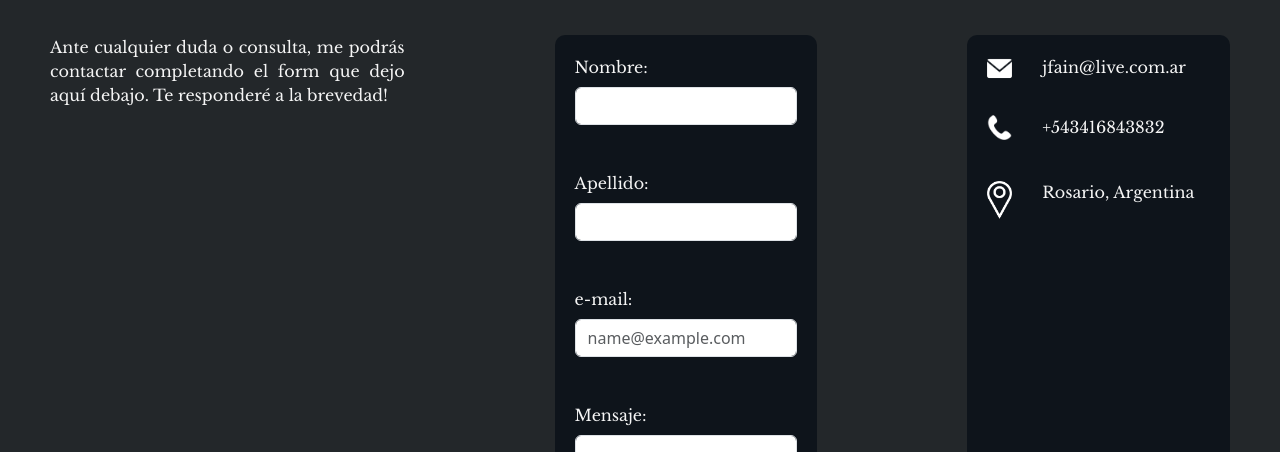
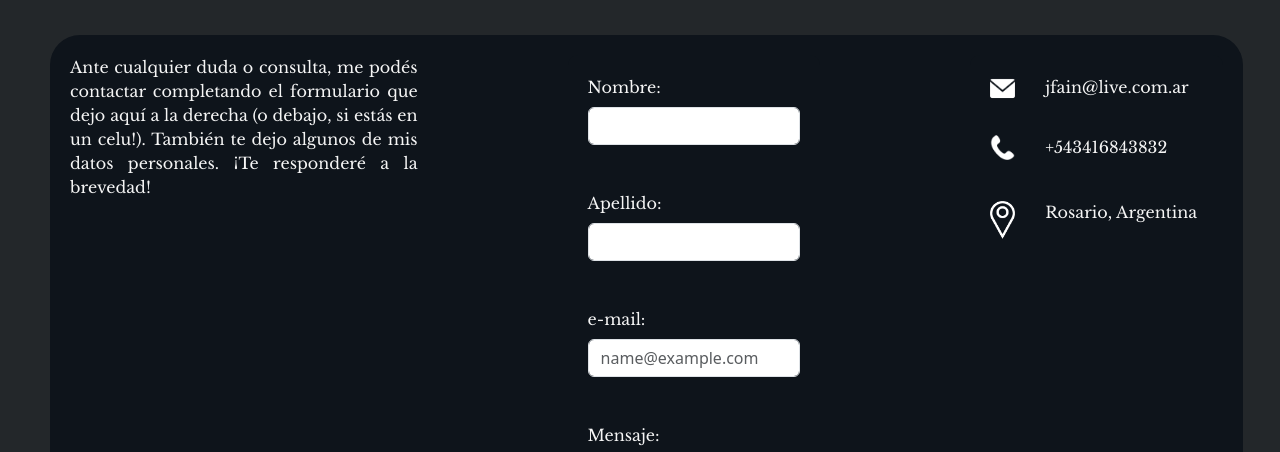
Before and after one commit to tambero14/coderhouse, a website: page pages/contacto.html in a window 1280 px wide. Shown: the part 268-720 px from the top of the page. Drawn offline with nearby package versions, Linux system fonts and the light colour scheme.

Commit message:
página 'contacto' terminada!

```diff
--- a/pages/contacto.html
+++ b/pages/contacto.html
@@ -48,7 +48,7 @@
             <h1>CONTACTO</h1>
         </div>
         <div class="contacto-elementos">
-            <p class="nota">Ante cualquier duda o consulta, me podrás contactar completando el form que dejo aquí debajo. Te responderé a la brevedad!</p>
+            <p class="nota">Ante cualquier duda o consulta, me podés contactar completando el formulario que dejo aquí a la derecha (o debajo, si estás en un celu!). También te dejo algunos de mis datos personales. ¡Te responderé a la brevedad!</p>
             <section class="form">
                 <div class="mb-3">
                     <label for="exampleFormControlInput1" class="form-label" style="color: whitesmoke;">Nombre:</label>
--- a/scss/pages/contacto.scss
+++ b/scss/pages/contacto.scss
@@ -13,6 +13,14 @@ main.contacto {
     h1 {
         @include titulo-main;
     }
+    div.contacto-elementos {
+        display: grid;
+        grid-template-columns: 1fr;
+        grid-template-rows: auto;
+        gap: 40px;
+        background-color: $color-nav-foot;
+        padding: 20px;
+        border-radius: 30px;
         section.form {
             button.btn {
                 background-color: $color-font-copete;
@@ -23,12 +31,10 @@ main.contacto {
                 font-family: $parrafo;
             }
         }
-
         p.nota {
             font-family: $parrafo;
             color: $color-font;
         }
-
         section.datos {
         gap: 30px;
             .mail {
@@ -39,7 +45,6 @@ main.contacto {
             .info p {
                 color: $color-font;
             }
-
             .cel {
                 display: flex;
                 gap: 30px;
@@ -53,12 +58,11 @@ main.contacto {
                 font-family: $parrafo;
             }
         }
-
         .icono img, section.datos .cel img, section.datos .ubi img {
             width: 25px;
         }
     }
-
+}
 
 // resolución PC desktop (para tablet queda responsive también!)
 @media screen and (min-width: 1024px) {
@@ -94,6 +98,7 @@ main.contacto {
             border-radius: 10px;
             border: 0;
             width: 30%;
+            height: auto;
             div.mail div.icono img, div.cel div.cel img, div.ubi div.ubi img {
                 border: 0;
                 object-fit: contain;
```
Also changed, not shown: css/main.css, img/Discord.jpg (added), 1 other file. Lines whose indentation alone changed are shown as unchanged.
